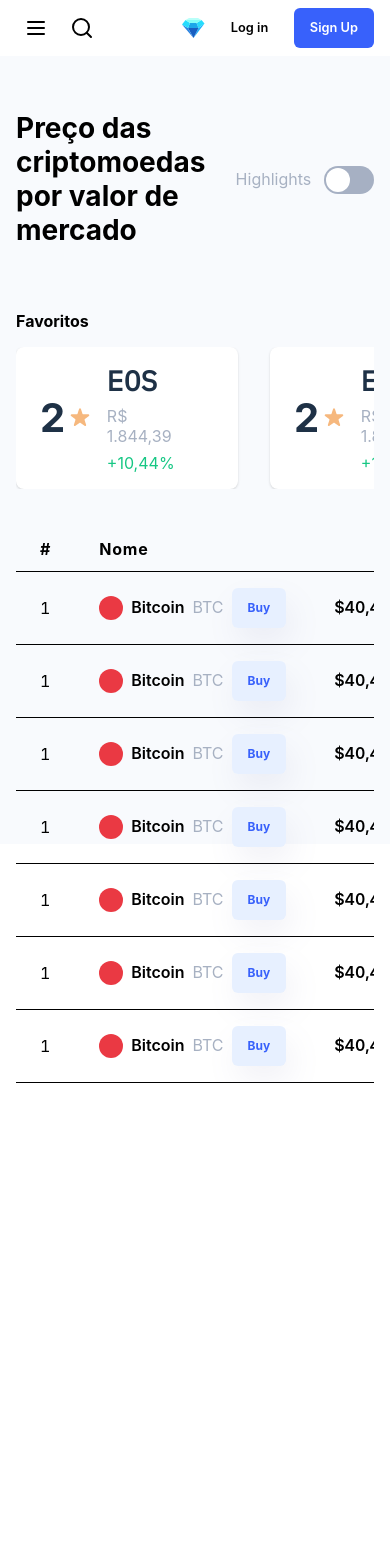
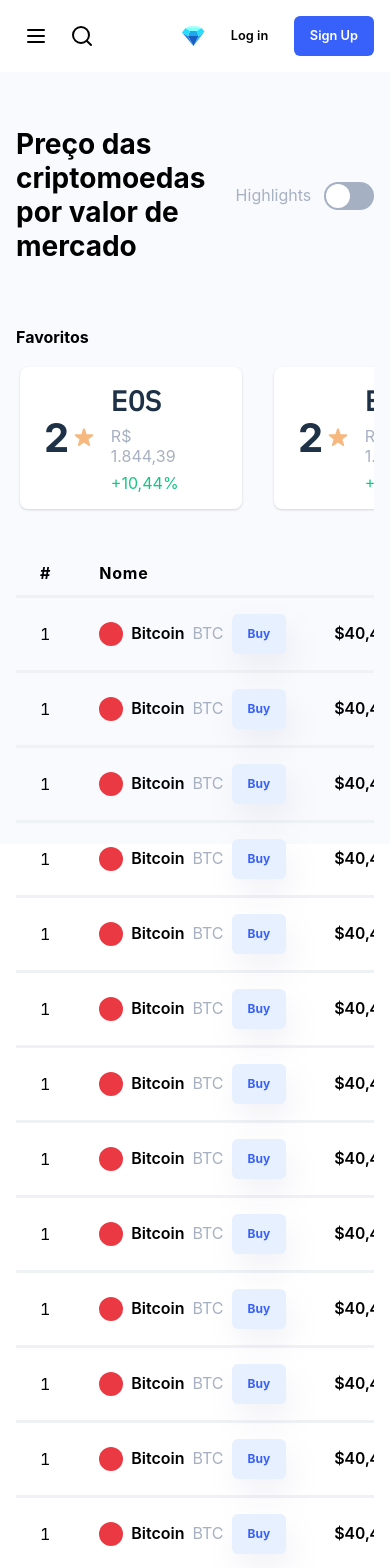
Before and after one commit to matheusscode/coin-market-cap, a React (Vite) app: page / in a window 390 px wide. Shown: the top 1568 px of the page. Before the commit the page ends 1083 px from the top, so only its background shows below. Built offline with nearby package versions, Linux system fonts and the light colour scheme.

Commit message:
feat: creating a function to expand the searchbar, adding more rows to the panel to test the responsiveness and tracking of the Navbar and applying padding to the carousel

```diff
--- a/src/components/Carousel.tsx
+++ b/src/components/Carousel.tsx
@@ -20,7 +20,7 @@ const Carousel: React.FC<CarouselProps> = ({ title }) => {
         {title}
       </Heading>
       <Flex overflowX="hidden">
-        <Flex gap="2rem" w="100%">
+        <Flex gap="2rem" w="100%" p={1}>
           <CardCoin />
           <CardCoin />
           <CardCoin />
--- a/src/components/Navbar.tsx
+++ b/src/components/Navbar.tsx
@@ -13,6 +13,7 @@ import {
   Stack,
   useMediaQuery,
 } from "@chakra-ui/react";
+import { useState, useEffect } from "react";
 import logo from "../../public/brand/logo.svg";
 import diamond from "../../public/icons/diamond.svg";
 import search from "../../public/icons/search.svg";
@@ -20,19 +21,46 @@ import notification from "../../public/icons/notification.svg";
 import Sidebar from "./Sidebar";
 import { links } from "../data/links";
 import Search from "./Search";
+import { X } from "lucide-react";
 
 export default function Navbar() {
+  const [isExpand, setIsExpand] = useState<boolean>(false);
   const [isLargerThan1450] = useMediaQuery("(max-width: 1450px)");
   const [isLargerThan800] = useMediaQuery("(max-width: 800px)");
 
+
+  const toggleExpand = () => {
+    setIsExpand(true);
+  };
+
+  const toggleDecrease = () => {
+    setIsExpand(false);
+  };
+
+
+  useEffect(() => {
+    if (isLargerThan1450) {
+      toggleDecrease()
+    }
+  }, [isLargerThan1450]);
+
   return (
-    <Box position='sticky' top="0" zIndex={10} w="100%" bg="white" p={2} px={isLargerThan800 ? 4 : 6}>
+    <Box
+      position="sticky"
+      top="0"
+      zIndex={10}
+      w="100%"
+      bg="white"
+      py={4}
+      px={isLargerThan800 ? 4 : 6}
+    >
       <Flex
         maxW="1700px"
         w="100%"
         m="0 auto"
         alignItems="center"
-        justifyContent="space-between"
+        gap="1rem"
+        justifyContent={isExpand ? "normal" : "space-between"}
       >
         <Stack direction="row" alignItems="center" gap="1rem">
           {isLargerThan1450 ? (
@@ -45,7 +73,13 @@ export default function Navbar() {
           )}
 
           {isLargerThan1450 ? null : (
-            <List gap="2rem" display="flex">
+            <List
+              gap="2rem"
+              display="flex"
+              transition="all 0.4s ease"
+              opacity={isExpand ? "0" : "1"}
+              position={isExpand ? "absolute" : "inherit"}
+            >
               {links.map((link) => (
                 <ListItem key={link}>
                   <Link
@@ -73,19 +107,35 @@ export default function Navbar() {
           )}
         </Stack>
 
-        <Stack direction="row" gap={isLargerThan800 ? "0.6rem" : "1rem"}>
-          <Image src={diamond} alt="Diamond blue icon." />
+        <Stack
+          position="relative"
+          direction="row"
+          w={isExpand ? "100%" : "auto"}
+          gap={isLargerThan800 ? "0.6rem" : "1rem"}
+        >
+          <Image
+            transition="all 0.4s ease"
+            src={diamond}
+            alt="Diamond blue icon."
+            opacity={isExpand ? "0" : "1"}
+            position={isExpand ? "absolute" : "inherit"}
+          />
           <Button
+            transition="all 0.4s ease"
+            opacity={isExpand ? "0" : "1"}
+            position={isExpand ? "absolute" : "inherit"}
             fontSize={isLargerThan800 ? "0.8rem" : "1rem"}
             lineHeight="1.21rem"
             color="dark"
             variant="ghost"
-            transition="all 0.4s ease"
             _hover={{ bg: "bg_variant" }}
           >
             Log in
           </Button>
           <Button
+            transition="all 0.4s ease"
+            opacity={isExpand ? "0" : "1"}
+            position={isExpand ? "absolute" : "inherit"}
             fontSize={isLargerThan800 ? "0.8rem" : "1rem"}
             lineHeight="1.21rem"
             bgColor="blue"
@@ -95,7 +145,12 @@ export default function Navbar() {
           </Button>
 
           {isLargerThan1450 ? null : (
-            <InputGroup maxW="200px" bgColor="bg_variant">
+            <InputGroup
+              transition="all 0.4s ease"
+              w={isExpand ? "100%" : "200px"}
+              bgColor="bg_variant"
+              onClick={toggleExpand}
+            >
               <InputLeftElement
                 children={<Image src={search} alt="Search icon." />}
               />
@@ -126,6 +181,11 @@ export default function Navbar() {
               />
             </InputGroup>
           )}
+          {isExpand && (
+            <Button color="gray_slightly" onClick={toggleDecrease}>
+              <X />
+            </Button>
+          )}
         </Stack>
       </Flex>
     </Box>
--- a/src/components/Panel.tsx
+++ b/src/components/Panel.tsx
@@ -17,8 +17,8 @@ const Panel: React.FC<PanelProps> = () => {
   return (
     <TableContainer>
       <Table variant="simple">
-        <Thead>
-          <Tr>
+        <Thead >
+          <Tr borderBottom="3px solid #EFF2F5">
             {headers.map((header) => (
               <Th
                 key={header}
@@ -42,6 +42,12 @@ const Panel: React.FC<PanelProps> = () => {
           <Row />
           <Row />
           <Row />
+          <Row />
+          <Row />
+          <Row />
+          <Row />
+          <Row />
+          <Row />
         </Tbody>
       </Table>
     </TableContainer>
--- a/src/components/Row.tsx
+++ b/src/components/Row.tsx
@@ -1,35 +1,86 @@
-import React from 'react'
-import { Button, Stack, Td, Tr, Heading, Box, Text } from '@chakra-ui/react'
+import React from "react";
+import { Button, Stack, Td, Tr, Heading, Box, Text } from "@chakra-ui/react";
 
-
-const Row:React.FC = () => {
+const Row: React.FC = () => {
   return (
-        <Tr>
+    <Tr borderBottom="3px solid #EFF2F5">
       <Td>1</Td>
       <Td>
-          <Stack direction="row" gap="0.5rem" alignItems='center'>
+        <Stack direction="row" gap="0.5rem" alignItems="center">
           <Box w="24px" h="24px" bg="red" borderRadius="50%" />
-            <Heading as="h1" fontSize="1rem"   fontWeight={600} lineHeight="1.21rem">Bitcoin</Heading>
-            <Heading as="h2" fontSize="1rem"   fontWeight={400} lineHeight="1.21rem" color="gray_slightly">BTC</Heading>
-            <Button bgColor="light_blue" color="blue" shadow="5px 15px 30px #7E7EB11A" lineHeight="0.91rem" fontWeight={700}  fontSize="0.75rem">
+          <Heading
+            as="h1"
+            fontSize="1rem"
+            fontWeight={600}
+            lineHeight="1.21rem"
+          >
+            Bitcoin
+          </Heading>
+          <Heading
+            as="h2"
+            fontSize="1rem"
+            fontWeight={400}
+            lineHeight="1.21rem"
+            color="gray_slightly"
+          >
+            BTC
+          </Heading>
+          <Button
+            bgColor="light_blue"
+            color="blue"
+            shadow="5px 15px 30px #7E7EB11A"
+            lineHeight="0.91rem"
+            fontWeight={700}
+            fontSize="0.75rem"
+          >
             Buy
           </Button>
         </Stack>
       </Td>
-        <Td isNumeric color="dark" fontSize="1rem"  fontWeight={600} lineHeight="1.21rem">$40,435.62</Td>
+      <Td
+        isNumeric
+        color="dark"
+        fontSize="1rem"
+        fontWeight={600}
+        lineHeight="1.21rem"
+      >
+        $40,435.62
+      </Td>
       <Td isNumeric>
         <Stack>
-            <Text color="red" fontSize="1rem"  fontWeight={600} lineHeight="1.21rem">1,46%</Text>
+          <Text
+            color="red"
+            fontSize="1rem"
+            fontWeight={600}
+            lineHeight="1.21rem"
+          >
+            1,46%
+          </Text>
         </Stack>
       </Td>
       <Td isNumeric>
         <Stack>
-            <Text color="green" fontSize="1rem"  fontWeight={600} lineHeight="1.21rem">2.13%</Text>
+          <Text
+            color="green"
+            fontSize="1rem"
+            fontWeight={600}
+            lineHeight="1.21rem"
+          >
+            2.13%
+          </Text>
         </Stack>
       </Td>
-        <Td isNumeric color="dark" fontSize="1rem"  fontWeight={600} lineHeight="1.21rem">$768,904,009,242</Td>
+      <Td
+        isNumeric
+        color="dark"
+        fontSize="1rem"
+        fontWeight={600}
+        lineHeight="1.21rem"
+      >
+        $768,904,009,242
+      </Td>
     </Tr>
-    )
-}
+  );
+};
 
-export default Row
+export default Row;
```
Lines whose indentation alone changed are shown as unchanged.
